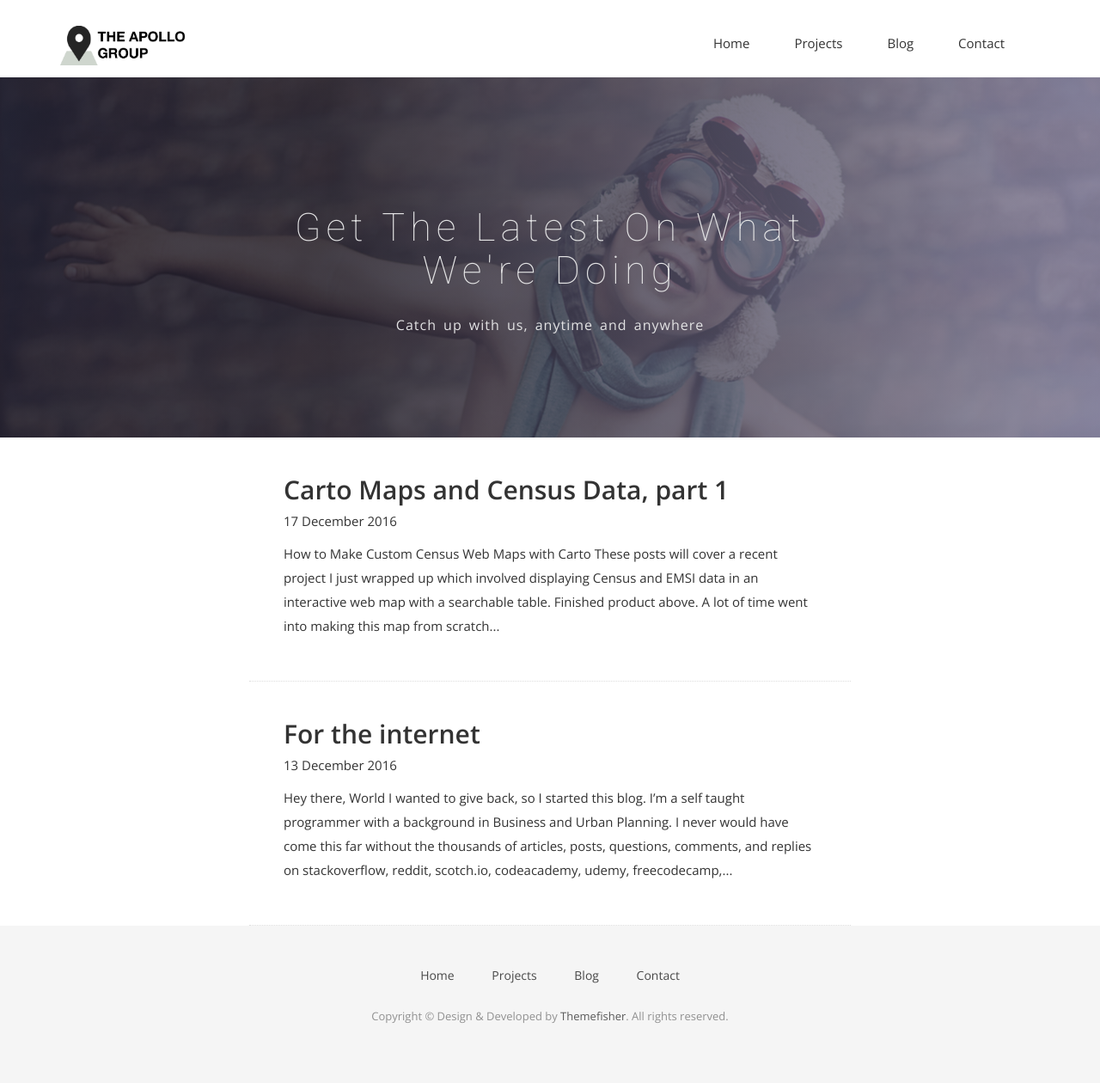
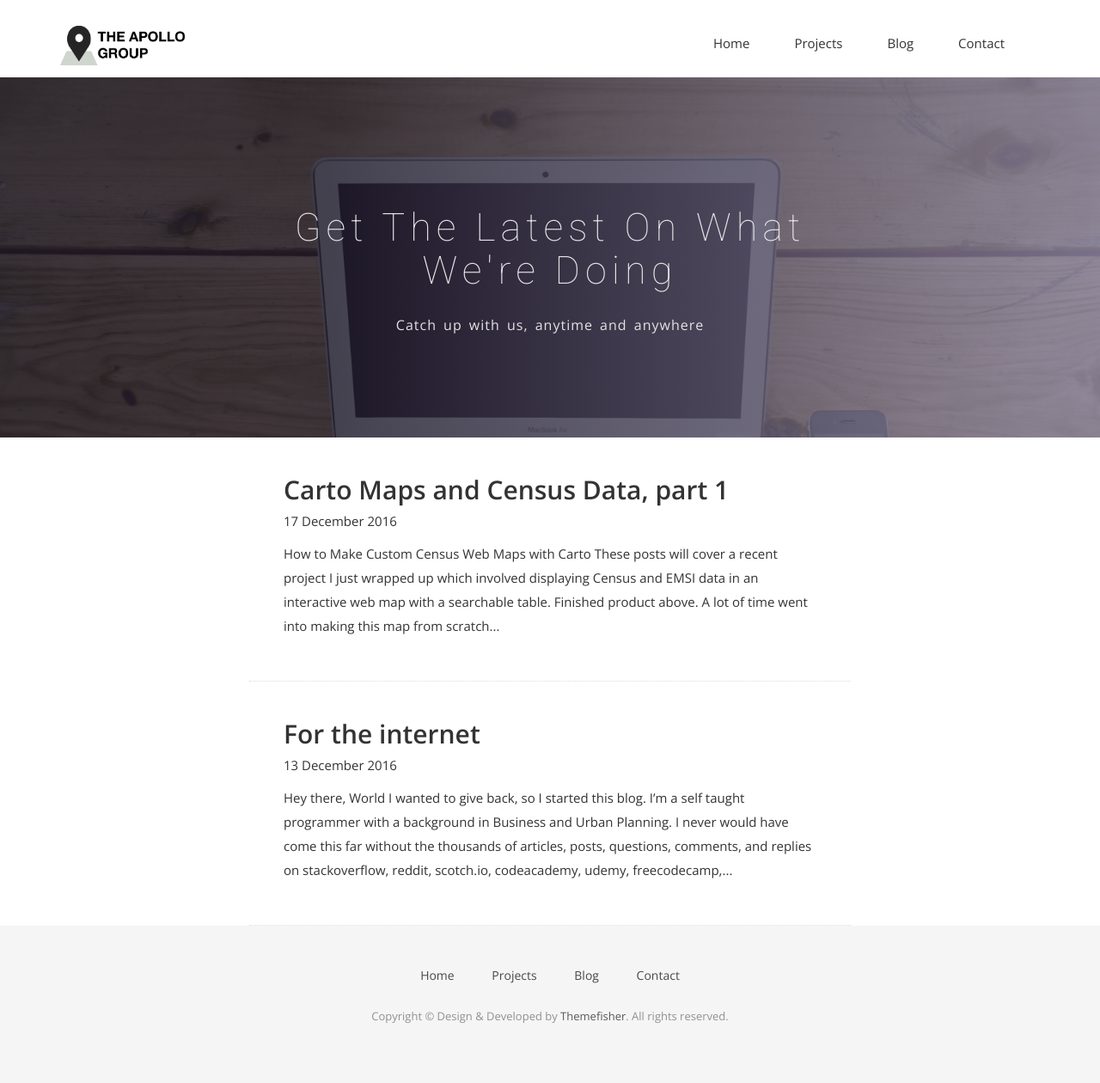
Before and after one commit to nrbrigmon/nrbrigmon.github.io, a Jekyll site: the page built from blog.html, in a window 1280 px wide. Shown: the whole page at 86% size. Built offline with Jekyll 4.4.1, drawn with Linux system fonts in a browser that asks for light colours; nearby versions of some CDN libraries; some web fonts are replaced.

Commit message:
updated background photos

```diff
--- a/css/airspace.css
+++ b/css/airspace.css
@@ -358,8 +358,49 @@ font header .navbar-default .navbar-nav li a:hover {
 /*--
 	Slider-work Start
 --*/
+#projects-header {
+  background: url("../imgs/projects_cover.jpg") no-repeat;
+  background-size: cover;
+  padding-top: 150px;
+  padding-bottom: 107px;
+  position: relative;
+  background-attachment: fixed;
+}
+#projects-header:before {
+  content: "";
+  position: absolute;
+  left: 0;
+  top: 0;
+  bottom: 0;
+  right: 0;
+  width: 100%;
+  height: 100%;
+  background: linear-gradient(to left, #928dab, #1f1c2c 70%);
+  opacity: 0.8;
+}
+#projects-header .block {
+  color: #E3E3E4;
+  margin: 0 auto;
+  max-width: 650px;
+  text-align: center;
+}
+#projects-header .block h1 {
+  font-weight: 100;
+  font-size: 45px;
+  letter-spacing: 6px;
+  padding-bottom: 15px;
+  margin-top: 0;
+  text-transform: capitalize;
+}
+#projects-header .block p {
+  font-size: 16px;
+  font-weight: 300;
+  letter-spacing: 1px;
+  word-spacing: 3px;
+}
+
 #global-header {
-  background: url("../imgs/slider-bg.jpg") no-repeat;
+  background: url("../imgs/blog_cover.jpg") no-repeat;
   background-size: cover;
   padding-top: 150px;
   padding-bottom: 107px;
--- a/projects.html
+++ b/projects.html
@@ -5,7 +5,7 @@ permalink: /projects/
 ---
 
     <!-- Slider Start -->
-<section id="global-header">
+<section id="projects-header">
     <div class="container">
         <div class="row">
             <div class="col-md-12">
@@ -152,7 +152,6 @@ permalink: /projects/
                         <div class="position-center">
                           <h2>State of Transportation</h2>
                           <p>Labore et dolore magna aliqua. Ut enim ad </p>
-
                         </div>
                       </div>
                     </a>
@@ -164,7 +163,6 @@ permalink: /projects/
                         <div class="position-center">
                           <h2>Mobility ATX</h2>
                           <p>Labore et dolore magna aliqua. Ut enim ad </p>
-
                         </div>
                       </div>
                     </a>
@@ -176,7 +174,6 @@ permalink: /projects/
                         <div class="position-center">
                           <h2>VIA San Antonio</h2>
                           <p>Labore et dolore magna aliqua. Ut enim ad </p>
-
                         </div>
                       </div>
                     </a>
```
Also changed, not shown: imgs/blog_cover.jpg (added), imgs/projects_cover.jpg (added), 5 other files.
